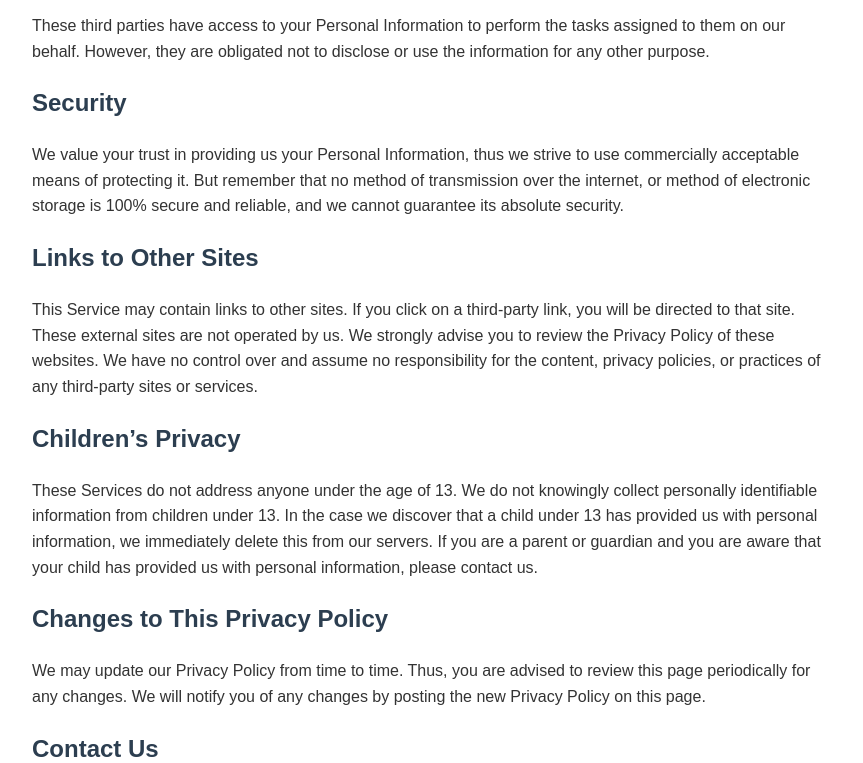
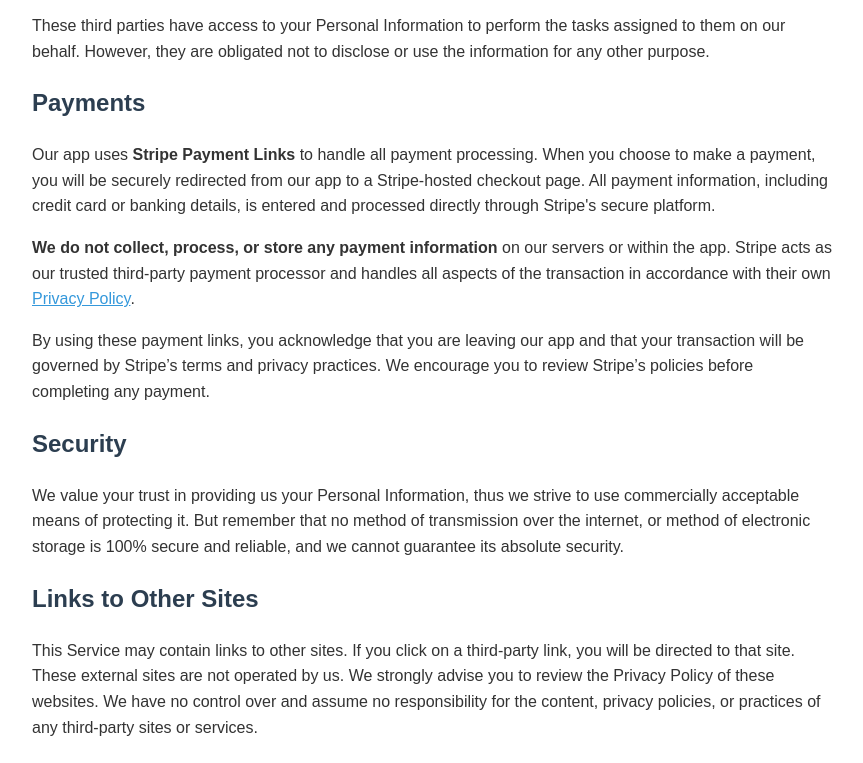
Before and after one commit to weberwebllc/showcase-privacy-policy, a plain HTML site: page index.html in a window 1280 px wide. Shown: the part 1261-2024 px from the top of the page, without its empty margins (208-1071 px from the left). Drawn offline with Linux system fonts and the light colour scheme.

Commit message:
Update index.html
Adding Stripe (Payments) section to policy

```diff
--- a/index.html
+++ b/index.html
@@ -25,7 +25,7 @@
 </head>
 <body>
   <h1>Privacy Policy for Weber Web Info</h1>
-  <p><strong>Effective Date:</strong> April 26, 2025</p>
+  <p><strong>Effective Date:</strong> October 25th, 2025</p>
 
   <p>Weber Web, LLC built the Weber Web Info app as a free app. This SERVICE is provided by Weber Web, LLC at no cost and is intended for use as is.</p>
 
@@ -59,6 +59,24 @@
   </ul>
   <p>These third parties have access to your Personal Information to perform the tasks assigned to them on our behalf. However, they are obligated not to disclose or use the information for any other purpose.</p>
 
+  <h2>Payments</h2>
+  <p>
+    Our app uses <strong>Stripe Payment Links</strong> to handle all payment processing.
+    When you choose to make a payment, you will be securely redirected from our app to a Stripe-hosted checkout page.
+    All payment information, including credit card or banking details, is entered and processed directly through Stripe's secure platform.
+  </p>
+
+  <p>
+    <strong>We do not collect, process, or store any payment information</strong> on our servers or within the app.
+    Stripe acts as our trusted third-party payment processor and handles all aspects of the transaction in accordance with
+    their own <a href="https://stripe.com/privacy" target="_blank" rel="noopener noreferrer">Privacy Policy</a>.
+  </p>
+
+  <p>
+    By using these payment links, you acknowledge that you are leaving our app and that your transaction will be
+    governed by Stripe’s terms and privacy practices. We encourage you to review Stripe’s policies before completing any payment.
+  </p>
+
   <h2>Security</h2>
   <p>We value your trust in providing us your Personal Information, thus we strive to use commercially acceptable means of protecting it. But remember that no method of transmission over the internet, or method of electronic storage is 100% secure and reliable, and we cannot guarantee its absolute security.</p>
 
```
